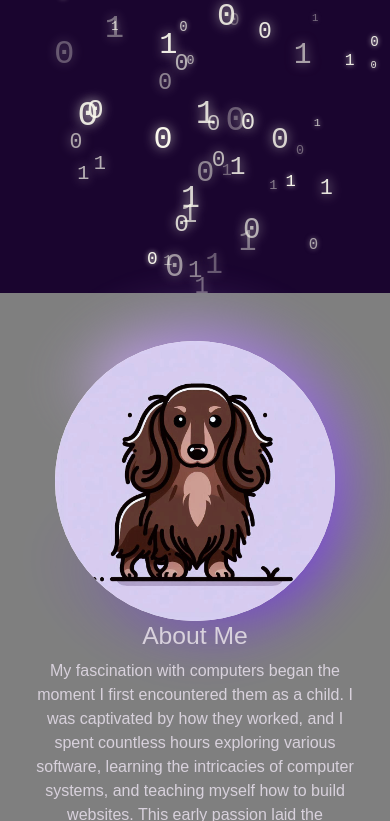
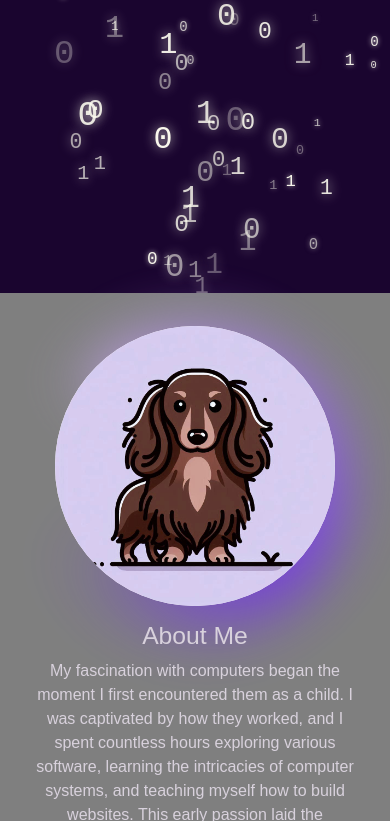
Before and after one commit to muxueya/github.io, a plain HTML site: page index.html in a window 390 px wide. Shown: the part 551-1372 px from the top of the page. Drawn offline with nearby package versions, Linux system fonts and the light colour scheme.

Commit message:
add spacing for mobilr version

```diff
--- a/css/styles.css
+++ b/css/styles.css
@@ -1,4 +1,10 @@
-/* Custom Styles */
+/* Add spacing under the profile picture on mobile */
+@media (max-width: 767px) {
+    .profile-frame {
+        margin-bottom: 30px;
+        /* adjust as needed */
+    }
+}
 
 /* General Styles */
 body {
```
